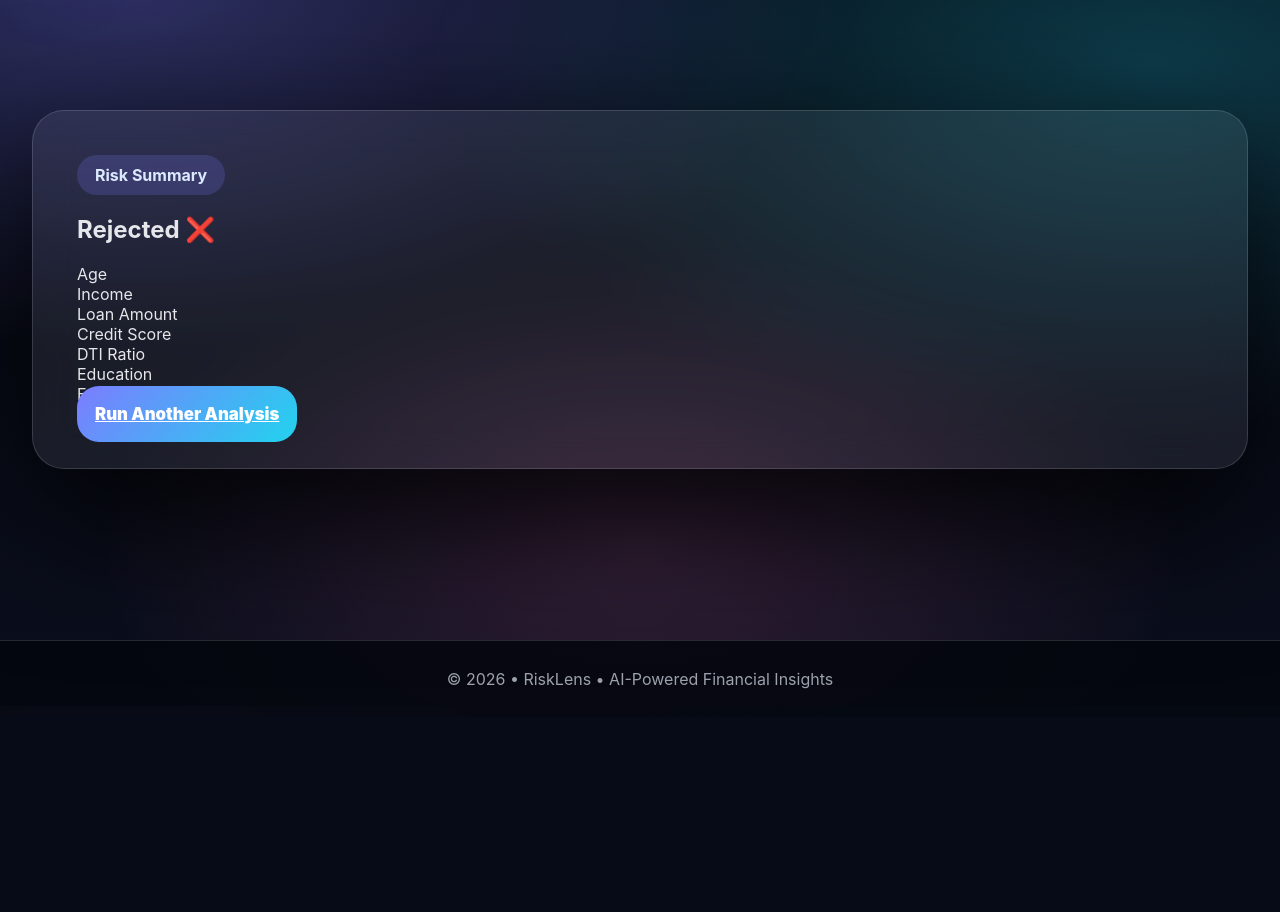
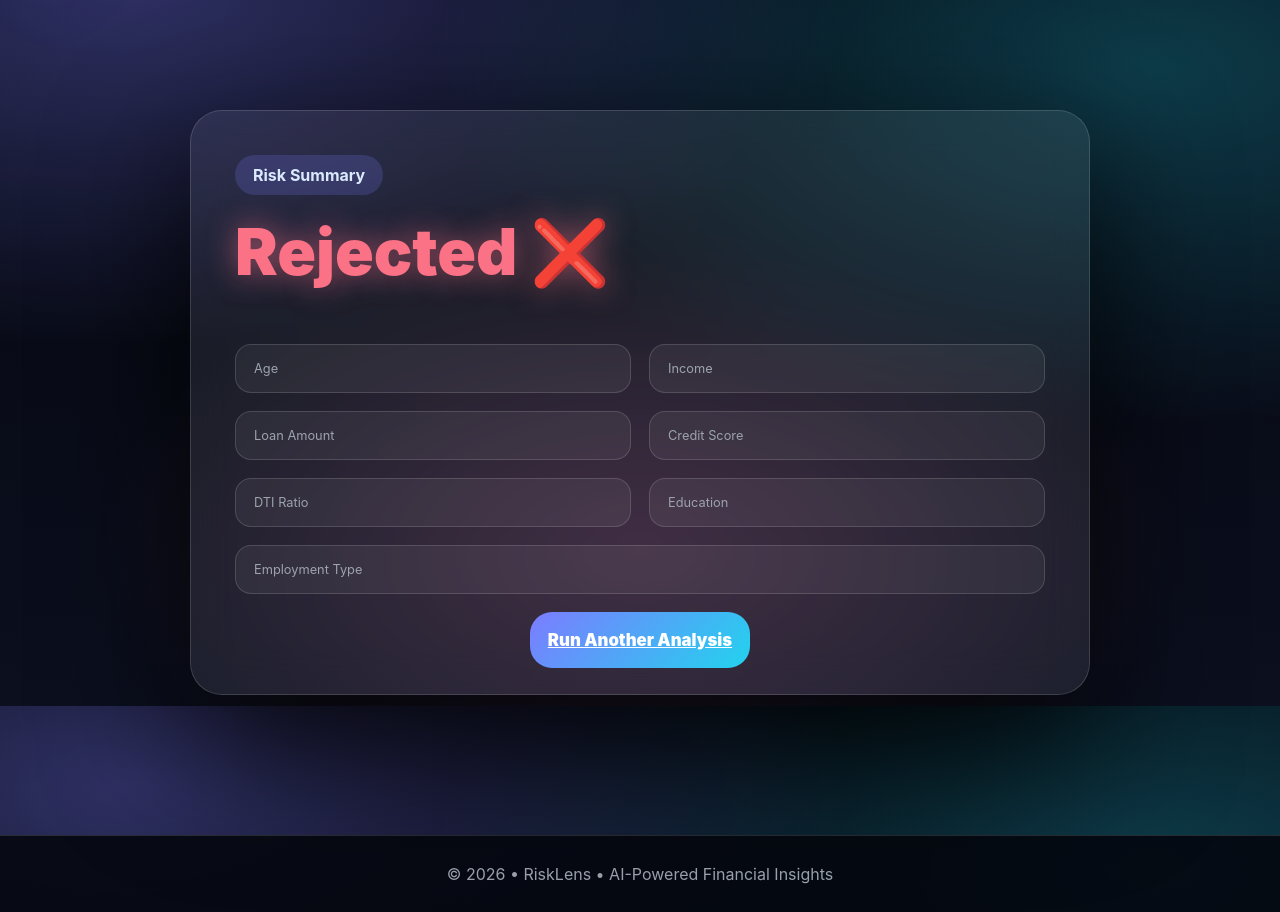
Before and after one commit to Haril2766/Loan-Default-ML, a Flask app: template templates/result.html in a window 1280 px wide. Shown: the part 94-1006 px from the top of the page. Before the commit the page ends 783 px from the top, so only its background shows below. Run offline with Flask 3, Linux system fonts and the light colour scheme; the template is opened without the code that fills it, so the values that code supplies are empty.

Commit message:
Update style.css

```diff
--- a/static/css/style.css
+++ b/static/css/style.css
@@ -257,3 +257,91 @@ select:-webkit-autofill{
     display:none;
   }
 }
+
+/* ================= RESULT PAGE ================= */
+
+.resultCard{
+  max-width:900px;
+  margin:auto;
+}
+
+.resultHeader{
+  text-align:left;
+}
+
+.resultTitle{
+  margin-top:18px;
+  font-size:clamp(42px,5vw,64px);
+  font-weight:1000;
+}
+
+.resultTitle.approved{
+  color:#4ade80;
+  text-shadow:0 0 30px rgba(74,222,128,.6);
+}
+
+.resultTitle.rejected{
+  color:#fb7185;
+  text-shadow:0 0 30px rgba(251,113,133,.6);
+}
+
+.confidence{
+  margin-top:10px;
+  color:var(--soft);
+  font-size:1.05rem;
+}
+
+.resultGrid{
+  display:grid;
+  grid-template-columns:repeat(2,1fr);
+  gap:18px;
+  margin-top:28px;
+}
+
+.kv{
+  padding:16px 18px;
+  border-radius:16px;
+  background:rgba(255,255,255,.06);
+  border:1px solid var(--border);
+}
+
+.kv span{
+  display:block;
+  font-size:.8rem;
+  color:var(--soft);
+}
+
+.kv b{
+  font-size:1.1rem;
+}
+
+.kv.wide{
+  grid-column:1/-1;
+}
+
+.riskBox{
+  margin-top:34px;
+  padding:22px;
+  border-radius:22px;
+  border:1px solid rgba(251,113,133,.35);
+  background:rgba(251,113,133,.12);
+}
+
+.riskBox h3{
+  margin:0 0 12px;
+  font-weight:900;
+}
+
+.riskBox ul{
+  margin:0;
+  padding-left:18px;
+}
+
+.riskBox li{
+  margin-bottom:6px;
+}
+
+.resultActions{
+  margin-top:36px;
+  text-align:center;
+}
```
